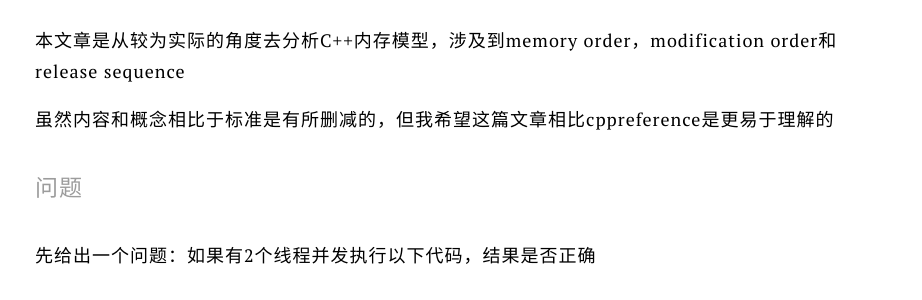
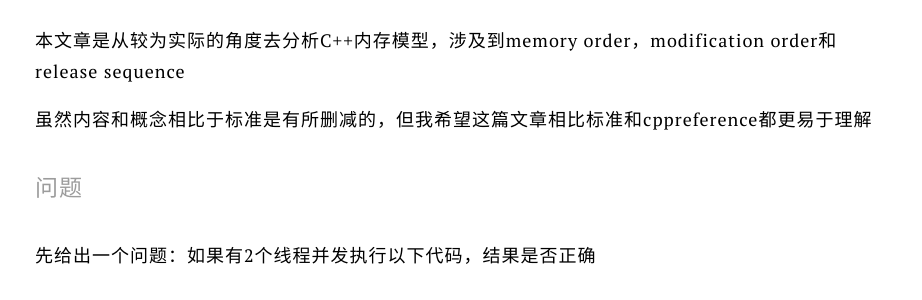
Before and after one commit to Caturra000/Caturra000.github.io, a Jekyll site: the page built from _posts/2023/2023-02-02-cpp-memory-model.md, in a window 1280 px wide and 900 px high. Shown: the part 163-463 px from the top of the window, without its empty margins (175-1097 px from the left). Built offline with Jekyll 4.4.1, drawn with Linux system fonts in a browser that asks for light colours; some of the changed text lies outside the part shown.

Commit message:
update cpp-memory-model: add a nice picture

```diff
--- a/_posts/2023/2023-02-02-cpp-memory-model.md
+++ b/_posts/2023/2023-02-02-cpp-memory-model.md
@@ -9,7 +9,7 @@
 
 本文章是从较为实际的角度去分析C++内存模型，涉及到memory order，modification order和release sequence
 
-虽然内容和概念相比于标准是有所删减的，但我希望这篇文章相比cppreference是更易于理解的
+虽然内容和概念相比于标准是有所删减的，但我希望这篇文章相比标准和cppreference都更易于理解
 
 <!--more-->
 
```
Also changed, not shown: other parts of _posts/2023/2023-02-02-cpp-memory-model.md (+4 -0 lines), img/cpp_memory_model_acq_rel.png (added).
